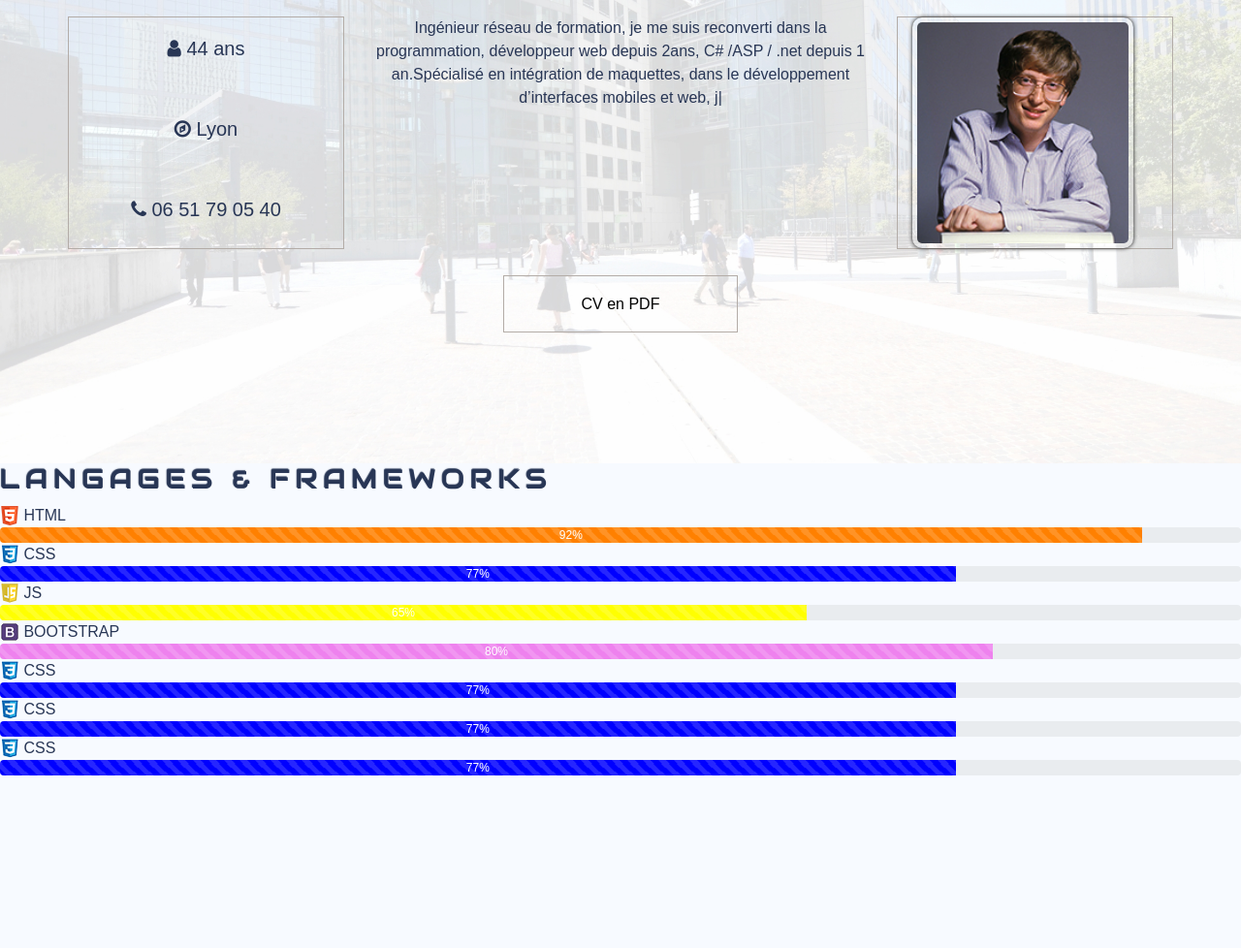
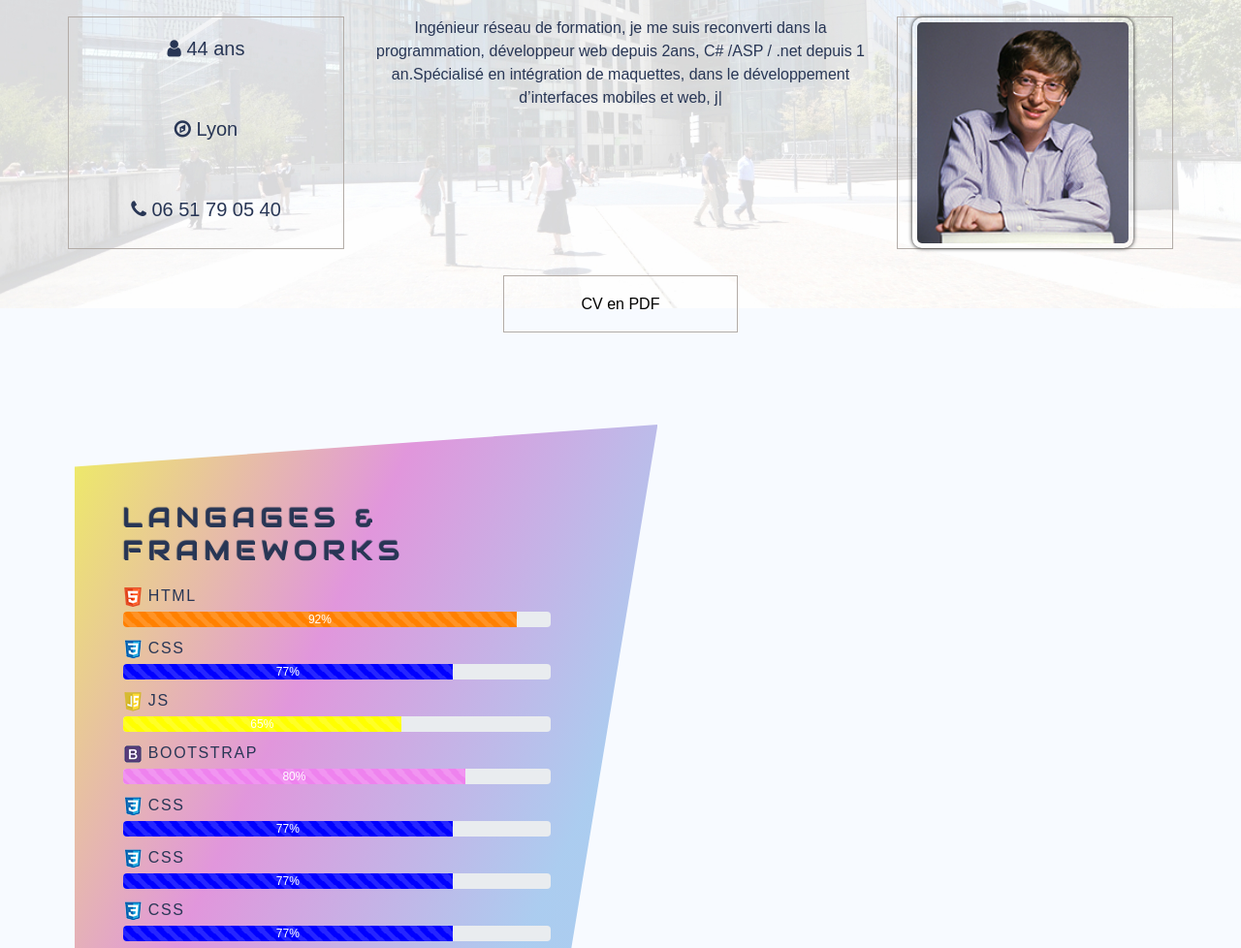
Before and after one commit to Guillaume-Etienne/web-airtricks, a plain HTML site: page index.html in a window 1280 px wide. Shown: the part 322-1300 px from the top of the page at 97% size. Before the commit the page ends 1122 px from the top, so only its background shows below. Drawn offline with nearby package versions, Linux system fonts and the light colour scheme; a web font is replaced by a local one.

Commit message:
language terminé

```diff
--- a/sass/general.scss
+++ b/sass/general.scss
@@ -2,6 +2,11 @@
 @import "./animations";
 
 @import url('https://fonts.googleapis.com/css2?family=Audiowide&family=Josefin+Sans:wght@100&family=Rambla&display=swap');
+
+// ************** Général
+// ************** header
+// ************** langage
+
 
 html{
     scroll-behavior: smooth;
@@ -39,7 +44,7 @@ li{
 header{
     text-align: center;
     // height: 100%;
-    height: 100vh;
+    height: 80vh;
     // prend toute la hauteur de la page du navigateur
     background: url(../media/header.jpg) no-repeat fixed 50% 50%;
     background-size: cover;
@@ -116,6 +121,23 @@ header .button{
     }
 }
 
+// ************************* Langages ***************************
+#langages{
+    padding: 80px 110px 80px 50px;
+    margin: 120px 0 0 6%;
+    height: 620px;
+    width: 47%;
+    max-width: 640px;
+    // Pour les gradients, on utilisera cssgenerator.org
+    background: linear-gradient(115deg,#eeed64 0%, rgba(200,38,180,0.47) 40%, rgba(89,155,223,0.48) 80%);
+    // pour la forme spécific, un autre générateur : https://bennettfeely.com/clippy/
+    clip-path: polygon(0 7%, 100% 0%, 83% 100%, 0 94%);
+    & .bar{
+        padding: 10px 0 4px 0;
+        letter-spacing: 0.1em;
+    }
+}
+
 // 45.45
 
 // hallucinant : après plusieurs manip, le responsive ne fonctionne qu'en important ici ci-dessous
```
Also changed, not shown: css/general.css, 1 other file.
